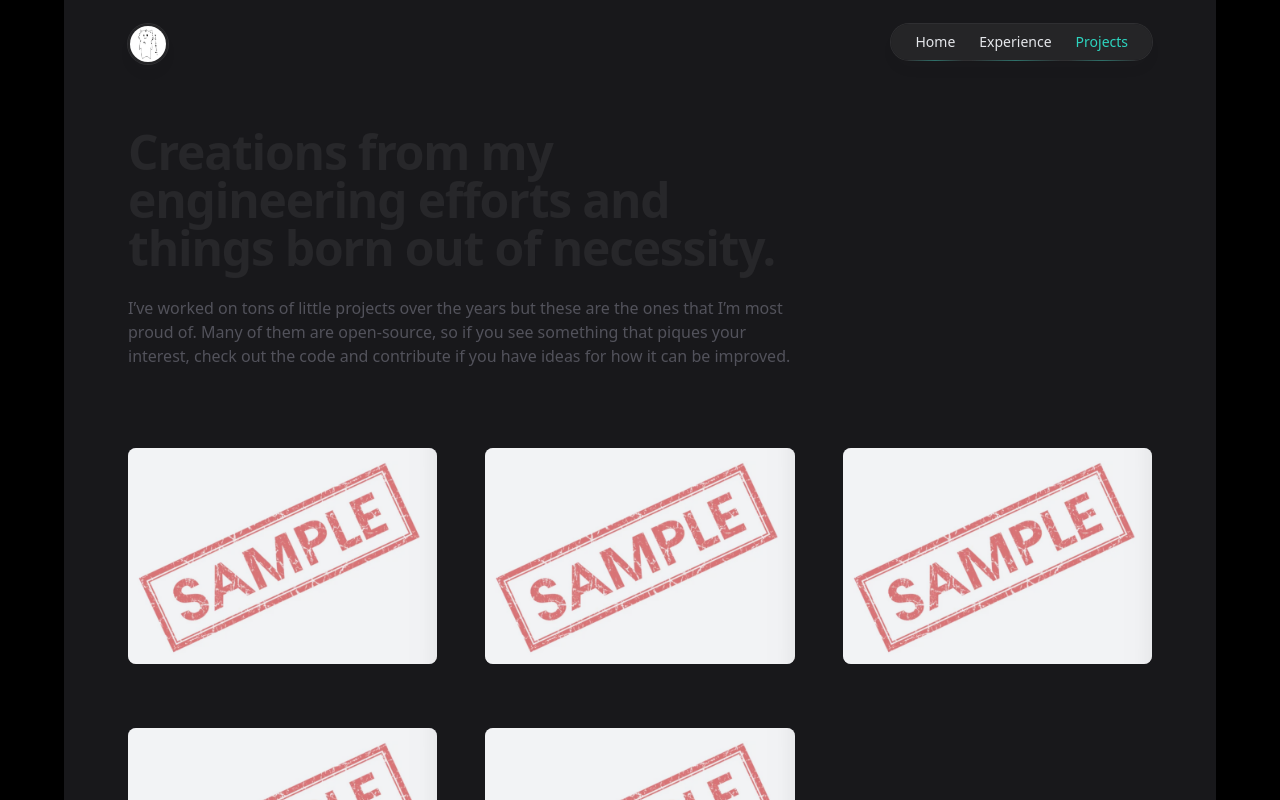
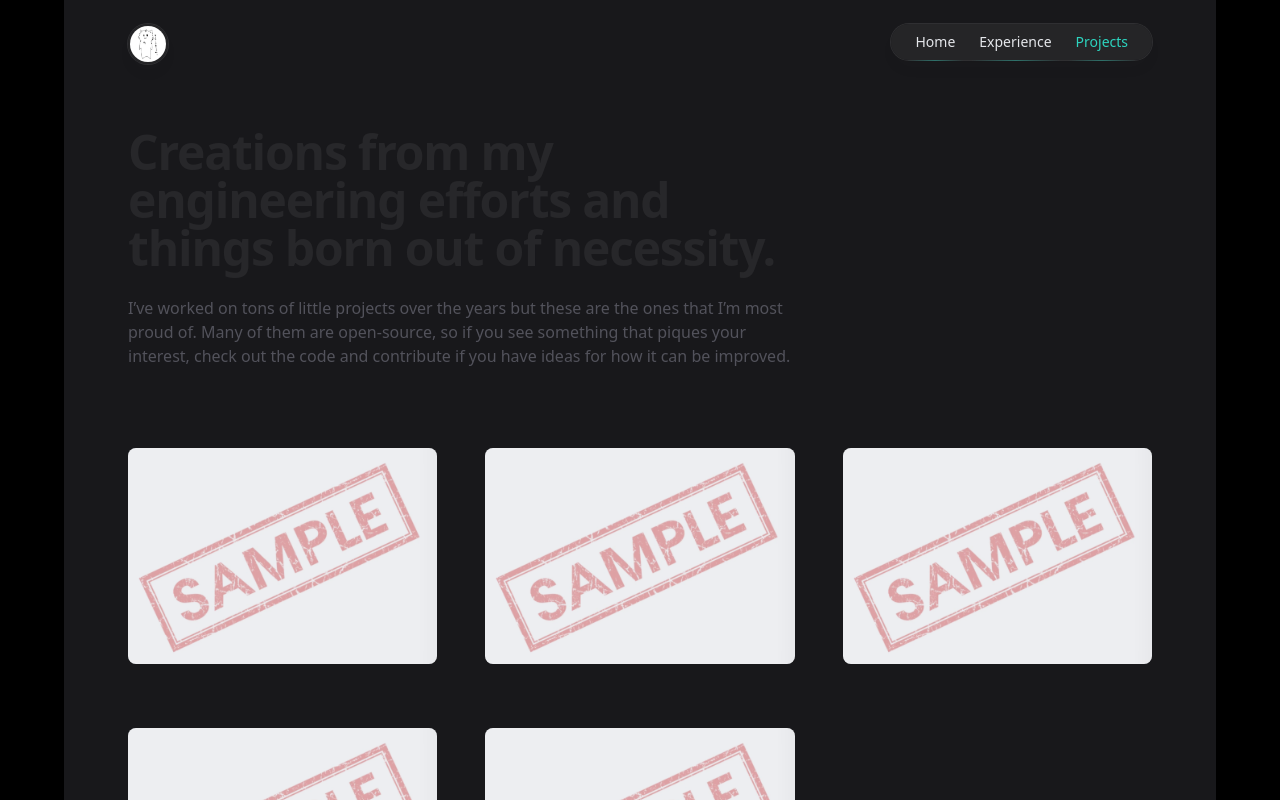
Before and after one commit to Temmy3620/miomio-portfolio, a Next.js app: page /projects in a window 1280 px wide. Shown: the top 800 px of the page. Built offline with nearby package versions, Linux system fonts and the light colour scheme.

Commit message:
色々修正2

```diff
--- a/app/projects/page.tsx
+++ b/app/projects/page.tsx
@@ -63,7 +63,7 @@ export default function Projects() {
             <li className="group relative flex flex-col items-start">
               <a href="#" className="group">
                 <div className="aspect-h-1 aspect-w-1 w-full overflow-hidden rounded-lg bg-gray-200 xl:aspect-h-8 xl:aspect-w-7">
-                  <img src={project.imageSrc} alt="Tall slender porcelain bottle with natural clay textured body and cork stopper." className="h-full w-full object-cover object-center opacity-50 group-hover:opacity-100" />
+                  <img src={project.imageSrc} alt="Tall slender porcelain bottle with natural clay textured body and cork stopper." className="h-full w-full object-cover object-center opacity-30 group-hover:opacity-100" />
                 </div>
               </a>
             </li>
```
